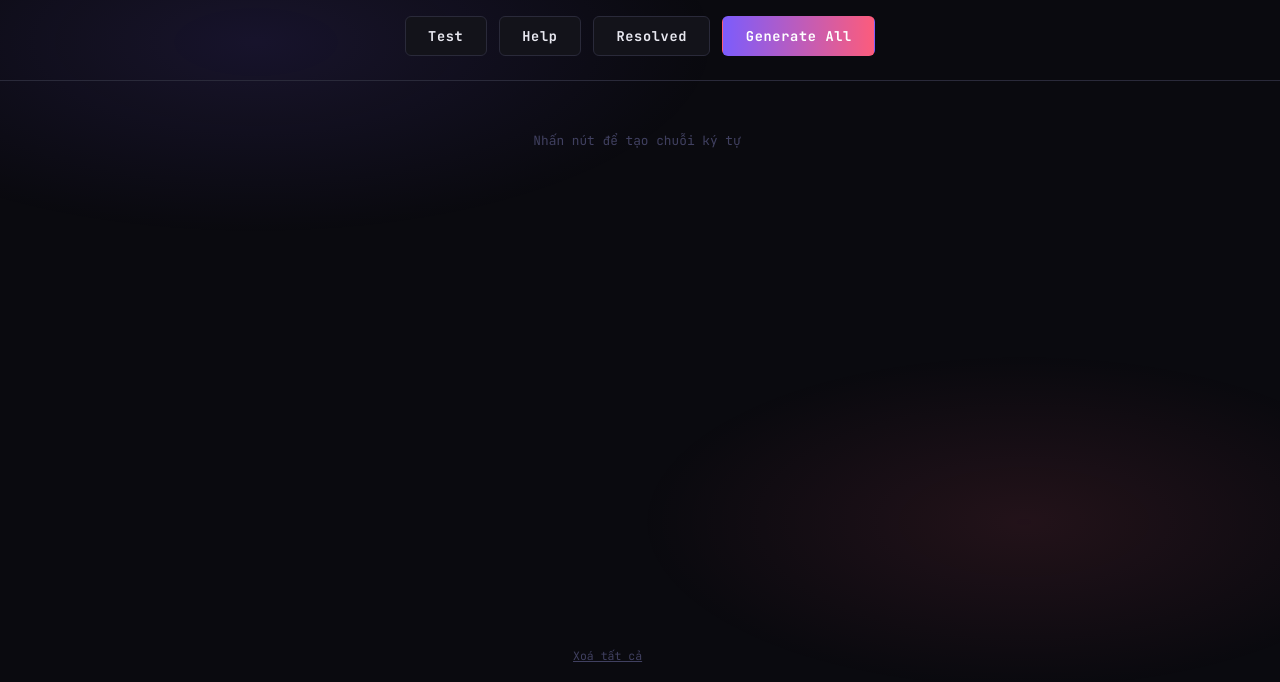
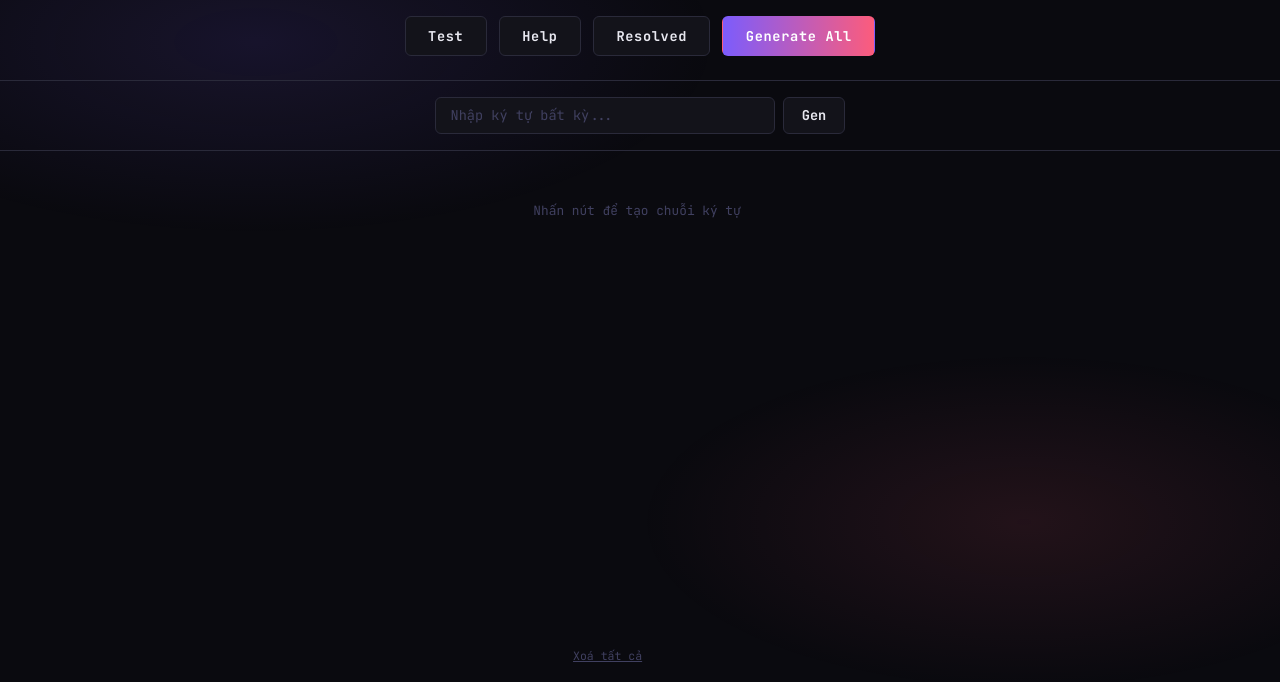
Before and after one commit to hoangkimzxc/timestamp-generator.github.io, a plain HTML site: page index.html in a window 1280 px wide. Shown: the part 118-800 px from the top of the page. Drawn offline with Linux system fonts and the light colour scheme.

Commit message:
Update variety input index.html

```diff
--- a/index.html
+++ b/index.html
@@ -308,6 +308,64 @@
         letter-spacing: 0.06em;
         min-width: 7ch;
       }
+
+      /* ── Custom input row ── */
+      .custom-row {
+        flex-shrink: 0;
+        display: flex;
+        align-items: center;
+        justify-content: center;
+        gap: 0.5rem;
+        padding: 1rem;
+        position: relative;
+        z-index: 1;
+      }
+
+      .custom-input {
+        flex: 1;
+        max-width: 340px;
+        padding: 0.55rem 0.9rem;
+        background: var(--surface);
+        border: 1px solid var(--border);
+        border-radius: 6px;
+        color: var(--text);
+        font-family: var(--mono);
+        font-size: 0.85rem;
+        outline: none;
+        transition: border-color 0.18s;
+      }
+
+      .custom-input::placeholder { color: #404060; }
+      .custom-input:focus { border-color: var(--accent); }
+
+      .btn-custom {
+        padding: 0.55rem 1.1rem;
+        background: var(--surface);
+        border: 1px solid var(--border);
+        color: var(--text);
+        font-family: var(--mono);
+        font-size: 0.85rem;
+        font-weight: 700;
+        border-radius: 6px;
+        cursor: pointer;
+        white-space: nowrap;
+        transition: border-color 0.18s, transform 0.12s;
+        position: relative;
+        overflow: hidden;
+      }
+
+      .btn-custom::after {
+        content: "";
+        position: absolute;
+        inset: 0;
+        background: linear-gradient(135deg, var(--accent), var(--accent2));
+        opacity: 0;
+        transition: opacity 0.18s;
+      }
+
+      .btn-custom:hover { border-color: var(--accent); transform: translateY(-2px); }
+      .btn-custom:hover::after { opacity: 0.1; }
+      .btn-custom:active { transform: translateY(0); }
     </style>
   </head>
   <body>
@@ -325,7 +383,19 @@
 
     <div class="divider"></div>
 
-    <!-- BOTTOM: scrollable list -->
+    <!-- Custom input -->
+    <div class="custom-row">
+      <input
+        class="custom-input"
+        id="customInput"
+        type="text"
+        placeholder="Nhập ký tự bất kỳ..."
+        onkeydown="if(event.key==='Enter') generateCustom()"
+      />
+      <button class="btn-custom" onclick="generateCustom()">Gen</button>
+    </div>
+
+    <div class="divider"></div>
     <div class="bottom-panel">
       <div class="output-area" id="output">
         <div class="empty">Nhấn nút để tạo chuỗi ký tự</div>
@@ -358,6 +428,15 @@
         const hh = String(now.getHours()).padStart(2, "0");
         const mm = String(now.getMinutes()).padStart(2, "0");
         return { date: `${dd}-${mo}-${yyyy}`, time: `${hh}:${mm}` };
+      }
+
+      function generateCustom() {
+        const input = document.getElementById("customInput");
+        const val = input.value.trim();
+        if (!val) { input.focus(); return; }
+        generate(val);
+        input.value = "";
+        input.focus();
       }
 
       function generate(prefix) {
```
